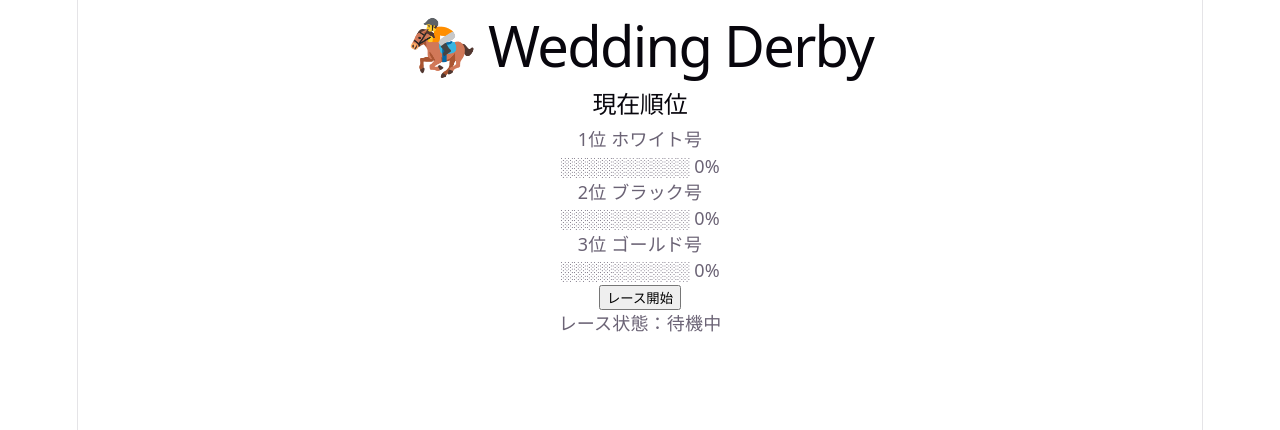
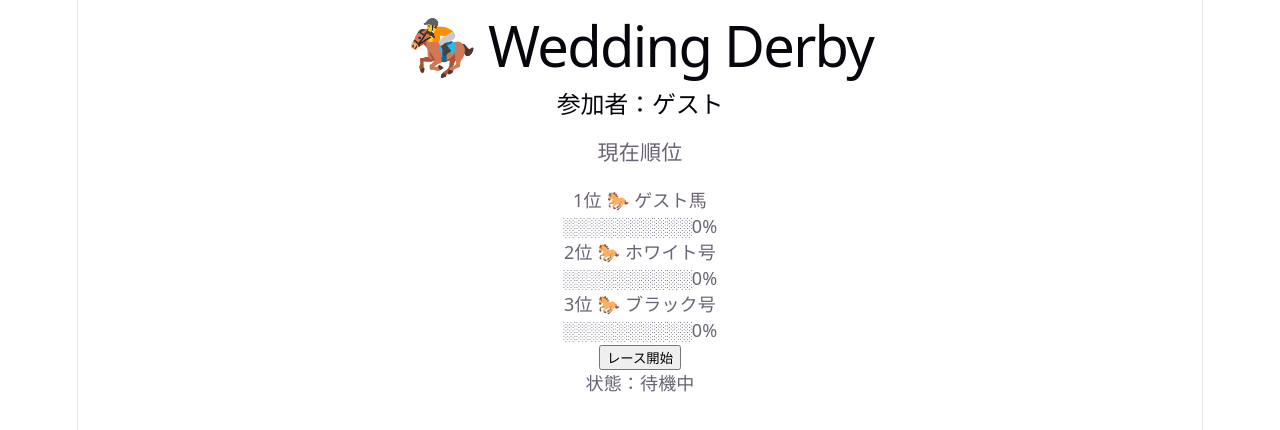
Before and after one commit to eikiitoda-dev/wedding-derby, a React (Vite) app: page /game in a window 1280 px wide. Shown: the top 430 px of the page. Built offline with nearby package versions, Linux system fonts and the light colour scheme.

Commit message:
Add player and horse registration

```diff
--- a/src/pages/GamePage.tsx
+++ b/src/pages/GamePage.tsx
@@ -1,3 +1,4 @@
+import { useLocation } from "react-router-dom"
 import { useState } from "react"
 
 type Horse = {
@@ -6,80 +7,199 @@ type Horse = {
 }
 
 function GamePage() {
-  const [horses, setHorses] = useState<Horse[]>([
-    { name: "ホワイト号", progress: 0 },
-    { name: "ブラック号", progress: 0 },
-    { name: "ゴールド号", progress: 0 },
-  ])
+  const location = useLocation()
 
-  const [status, setStatus] = useState("待機中")
-  const [winner, setWinner] = useState("")
+  const playerName =
+    location.state?.playerName || "ゲスト"
+
+  const customHorseName =
+    location.state?.horseName || "ゲスト馬"
+
+  const initialHorses: Horse[] = [
+    {
+      name: customHorseName,
+      progress: 0,
+    },
+    {
+      name: "ホワイト号",
+      progress: 0,
+    },
+    {
+      name: "ブラック号",
+      progress: 0,
+    },
+  ]
+
+  const [horses, setHorses] =
+    useState<Horse[]>(initialHorses)
+
+  const [status, setStatus] =
+    useState("待機中")
+
+  const [ranking, setRanking] =
+    useState<string[]>([])
+
+  const [running, setRunning] =
+    useState(false)
+
 
   const startRace = () => {
+    if (running) return
+
+    setRanking([])
     setStatus("走行中")
-    setWinner("")
+    setRunning(true)
+
+    const finishOrder: string[] = []
 
     const timer = setInterval(() => {
       setHorses((current) => {
-        const updated = current.map((horse) => ({
+
+        const updated =
+          current.map((horse) => {
+
+            if (horse.progress >= 100) {
+              return horse
+            }
+
+            return {
               ...horse,
               progress: Math.min(
-            horse.progress + Math.floor(Math.random() * 10),
+                horse.progress +
+                  Math.floor(Math.random() * 12),
                 100
               ),
-        }))
+            }
+          })
 
-        const finished = updated.find(
-          (horse) => horse.progress >= 100
-        )
 
-        if (finished) {
+        updated.forEach((horse) => {
+
+          if (
+            horse.progress >= 100 &&
+            !finishOrder.includes(horse.name)
+          ) {
+            finishOrder.push(horse.name)
+          }
+
+        })
+
+
+        if (
+          finishOrder.length ===
+          updated.length
+        ) {
           clearInterval(timer)
+
+          setRanking(finishOrder)
           setStatus("終了")
-          setWinner(`${finished.name} の勝利！`)
+          setRunning(false)
         }
+
 
         return updated
       })
+
     }, 500)
   }
 
-  const ranking = [...horses].sort(
-    (a, b) => b.progress - a.progress
-  )
 
   return (
     <div>
+
       <h1>🏇 Wedding Derby</h1>
 
-      <h2>現在順位</h2>
+      <h2>
+        参加者：{playerName}
+      </h2>
 
-      {ranking.map((horse, index) => (
+
+      <h3>現在順位</h3>
+
+
+      {[...horses]
+        .sort(
+          (a,b) =>
+            b.progress -
+            a.progress
+        )
+        .map(
+          (horse,index)=>(
+
           <div key={horse.name}>
+
             <p>
-            {index + 1}位 {horse.name}
+              {index+1}位 🐎 {horse.name}
             </p>
 
             <p>
-            {"█".repeat(Math.floor(horse.progress / 10))}
-            {"░".repeat(10 - Math.floor(horse.progress / 10))}
-            {" "}
+              {"█".repeat(
+                Math.floor(
+                  horse.progress / 10
+                )
+              )}
+
+              {"░".repeat(
+                10 -
+                Math.floor(
+                  horse.progress / 10
+                )
+              )}
+
               {horse.progress}%
+
             </p>
+
           </div>
+
         ))}
 
-      <button onClick={startRace}>
-        レース開始
+
+      <button
+        onClick={startRace}
+        disabled={running}
+      >
+        {running
+          ? "レース中..."
+          : "レース開始"}
       </button>
 
+
       <p>
-        レース状態：{status}
+        状態：{status}
       </p>
 
+
+      {
+        ranking.length > 0 &&
+        <div>
+
           <h2>
-        {winner}
+            🏆 結果
           </h2>
+
+
+          {
+            ranking.map(
+              (name,index)=>(
+
+              <p key={name}>
+                {index===0 && "🥇"}
+                {index===1 && "🥈"}
+                {index===2 && "🥉"}
+
+                {index+1}着：
+                {name}
+
+              </p>
+
+            ))
+          }
+
+
+        </div>
+      }
+
     </div>
   )
 }
--- a/src/pages/HomePage.tsx
+++ b/src/pages/HomePage.tsx
@@ -1,19 +1,70 @@
-import { Link } from "react-router-dom"
+import { useState } from "react"
+import { useNavigate } from "react-router-dom"
 
 function HomePage() {
+  const navigate = useNavigate()
+
+  const [playerName, setPlayerName] = useState("")
+  const [horseName, setHorseName] = useState("")
+
+  const startGame = () => {
+    navigate("/game", {
+      state: {
+        playerName,
+        horseName,
+      },
+    })
+  }
+
   return (
     <div>
-      <h1>🏇 Wedding Derby</h1>
+      <h1>💍 Wedding Derby</h1>
 
       <p>
-        結婚式レースゲーム
+        新郎新婦からの挑戦状！
       </p>
 
-      <Link to="/game">
-        <button>
-          ゲーム開始
-        </button>
-      </Link>
+      <div>
+        <label>
+          参加者名
+        </label>
+
+        <br />
+
+        <input
+          type="text"
+          value={playerName}
+          onChange={(e) =>
+            setPlayerName(e.target.value)
+          }
+          placeholder="名前を入力"
+        />
+      </div>
+
+      <br />
+
+      <div>
+        <label>
+          馬の名前
+        </label>
+
+        <br />
+
+        <input
+          type="text"
+          value={horseName}
+          onChange={(e) =>
+            setHorseName(e.target.value)
+          }
+          placeholder="馬名を入力"
+        />
+      </div>
+
+      <br />
+
+      <button onClick={startGame}>
+        レース会場へ
+      </button>
     </div>
   )
 }
```
Lines whose indentation alone changed are shown as unchanged.
